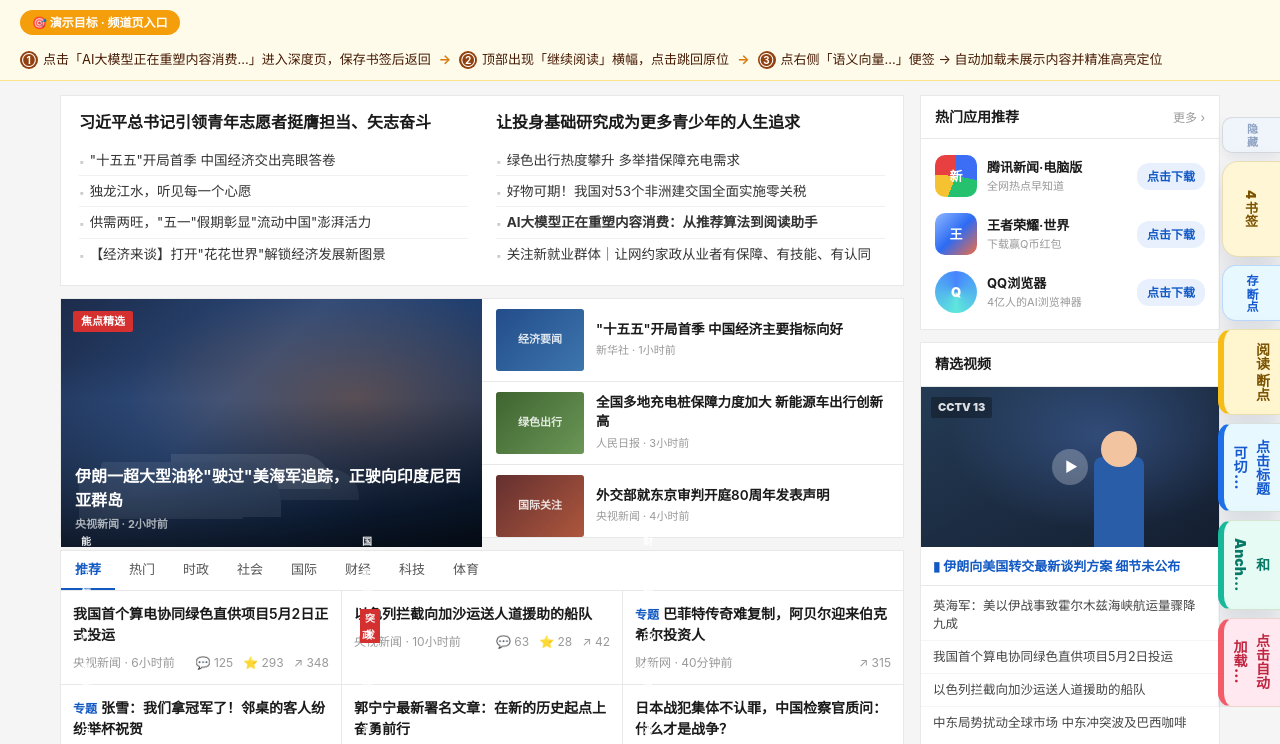
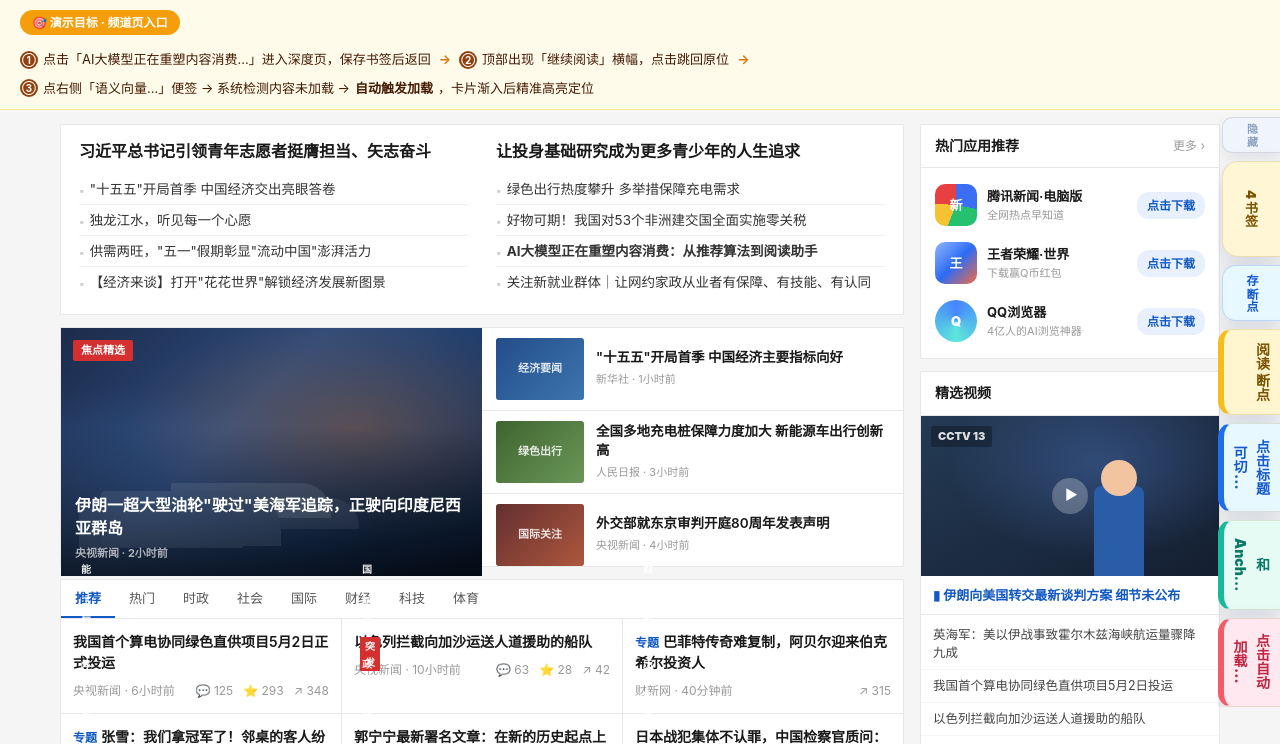
Before and after one commit to tencyTT/anchornote-demo, a plain HTML site: page pages/tencent-news-yaowen.html in a window 1280 px wide. Shown: the part 53-797 px from the top of the page. Drawn offline with Linux system fonts and the light colour scheme.

Commit message:
feat: clarify lazy-load step in yaowen demo-goal banner

```diff
--- a/pages/tencent-news-yaowen.html
+++ b/pages/tencent-news-yaowen.html
@@ -242,7 +242,7 @@
     <span class="dg-arrow">→</span>
     <span class="dg-step"><span class="dg-num">②</span> 顶部出现「继续阅读」横幅，点击跳回原位</span>
     <span class="dg-arrow">→</span>
-    <span class="dg-step"><span class="dg-num">③</span> 点右侧「语义向量…」便签 → 自动加载未展示内容并精准高亮定位</span>
+    <span class="dg-step"><span class="dg-num">③</span> 点右侧「语义向量…」便签 → 系统检测内容未加载 → <strong>自动触发加载</strong>，卡片渐入后精准高亮定位</span>
   </div>
 </div>
 
```
